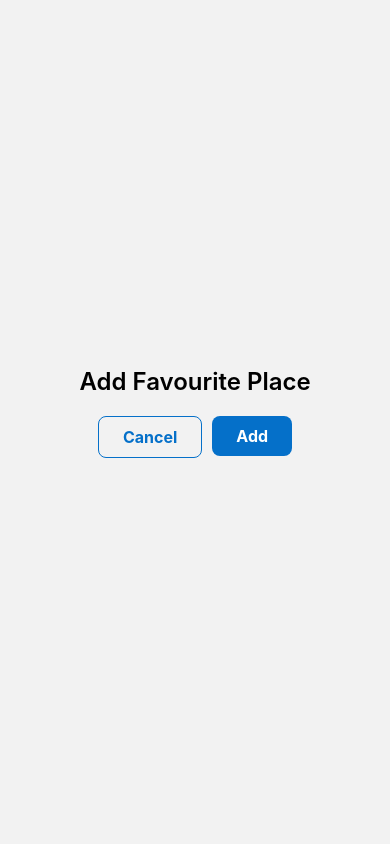
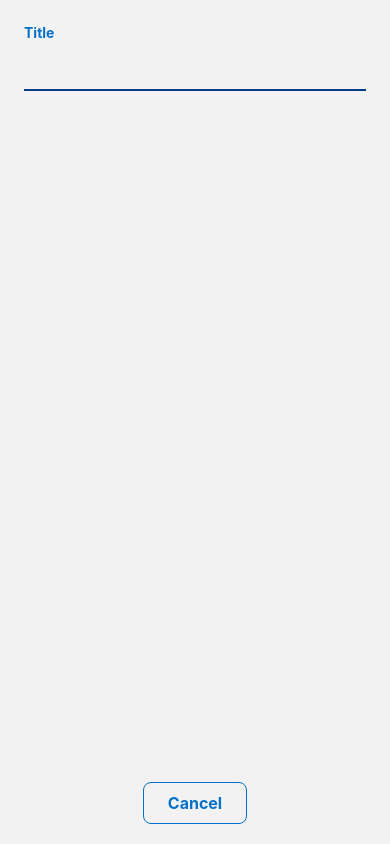
Before and after one commit to ChrisJoshRoberts/fav-places, a React Native app: screen /AddPlace in a window 390 px wide. Built offline with nearby package versions, Linux system fonts and the light colour scheme.

Commit message:
adding text input

```diff
--- a/components/places/PlaceForm.js
+++ b/components/places/PlaceForm.js
@@ -1,14 +1,43 @@
-import { StyleSheet, Text, View } from 'react-native'
-import React from 'react'
+import { SafeAreaView, ScrollView, StyleSheet, Text, TextInput, View } from 'react-native'
+import React, { useState } from 'react'
+import { Colors } from '../../constants/colors'
 
 const PlaceForm = () => {
+  const [enteredTitle, setEnteredTitle] = useState('')
+
+  const changeTitleHandler = (text) => {
+    setEnteredTitle(text)
+  }
+
   return (
-    <View>
-      <Text style={{fontSize: 24, fontWeight: 600}}>Add Favourite Place</Text>
-    </View>
+    <ScrollView style={styles.form}>
+      <View>
+        <Text style={styles.label}>Title</Text>
+        <TextInput style={styles.input} onChangeText={changeTitleHandler} />
+      </View>
+    </ScrollView>
   )
 }
 
 export default PlaceForm
 
-const styles = StyleSheet.create({})
+const styles = StyleSheet.create({
+  form: {
+    flex: 1,
+    padding: 24,
+    width: '100%'
+  },
+  label: {
+    fontWeight: 700,
+    marginBottom: 4,
+    color: Colors.primary700
+  },
+  input: {
+    marginVertical: 8,
+    paddingHorizontal: 4,
+    paddingVertical: 8,
+    fontSize: 16,
+    borderBottomWidth: 2,
+    borderBottomColor: Colors.primary800,
+  }
+})
--- a/screens/AddPlace.js
+++ b/screens/AddPlace.js
@@ -1,4 +1,4 @@
-import { StyleSheet, View } from 'react-native'
+import { SafeAreaView, StyleSheet, View } from 'react-native'
 import React from 'react'
 import PlaceForm from '../components/places/PlaceForm'
 import Button from '../components/UI/Button'
@@ -8,13 +8,13 @@
     navigation.navigate('AllPlaces')
   }
   return (
-    <View style={styles.formContainer}>
+    <SafeAreaView style={styles.formContainer}>
       <PlaceForm />
       <View style={styles.formButtonsContainer}>
         <Button onPress={cancelFormHandler} mode='secondary' >Cancel</Button>
-        <Button mode='primary'>Add</Button>
+        {/* <Button mode='primary'>Add</Button> */}
       </View>
-    </View>
+    </SafeAreaView>
   )
 }
 
```
